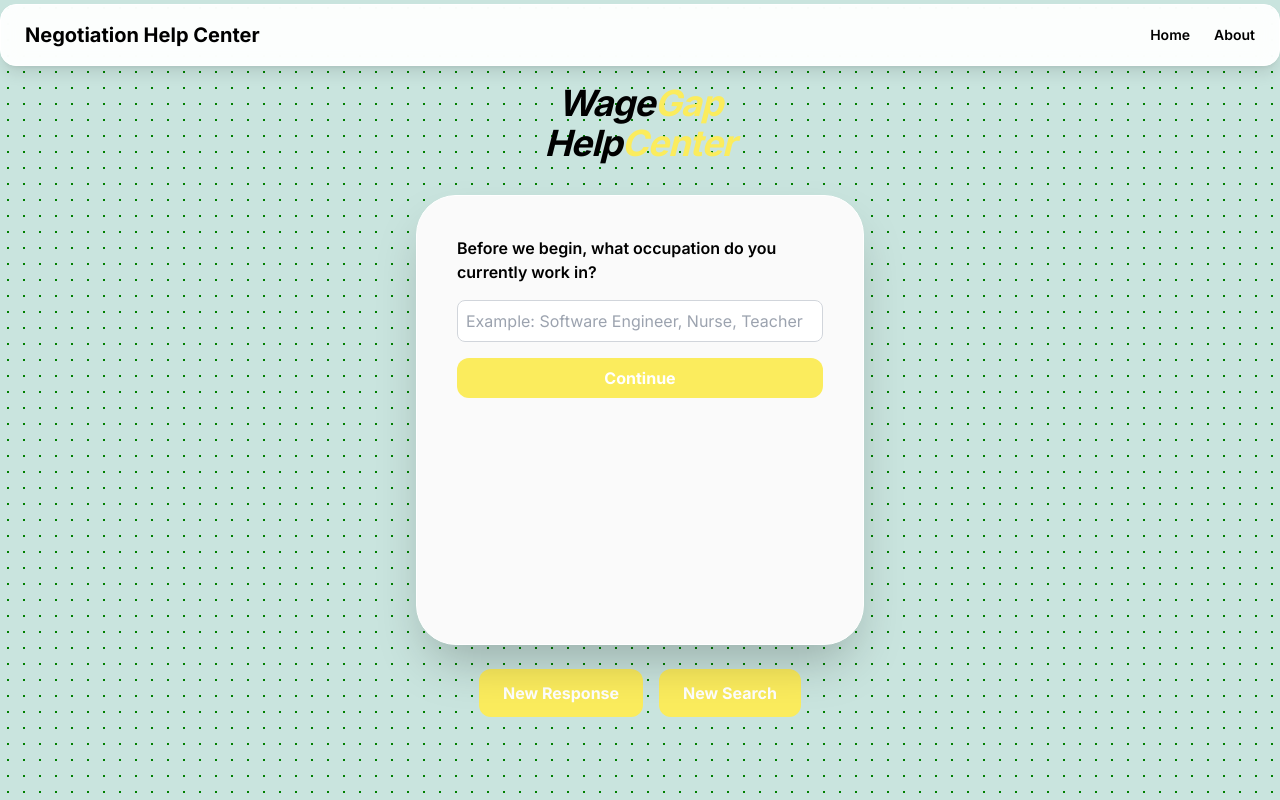
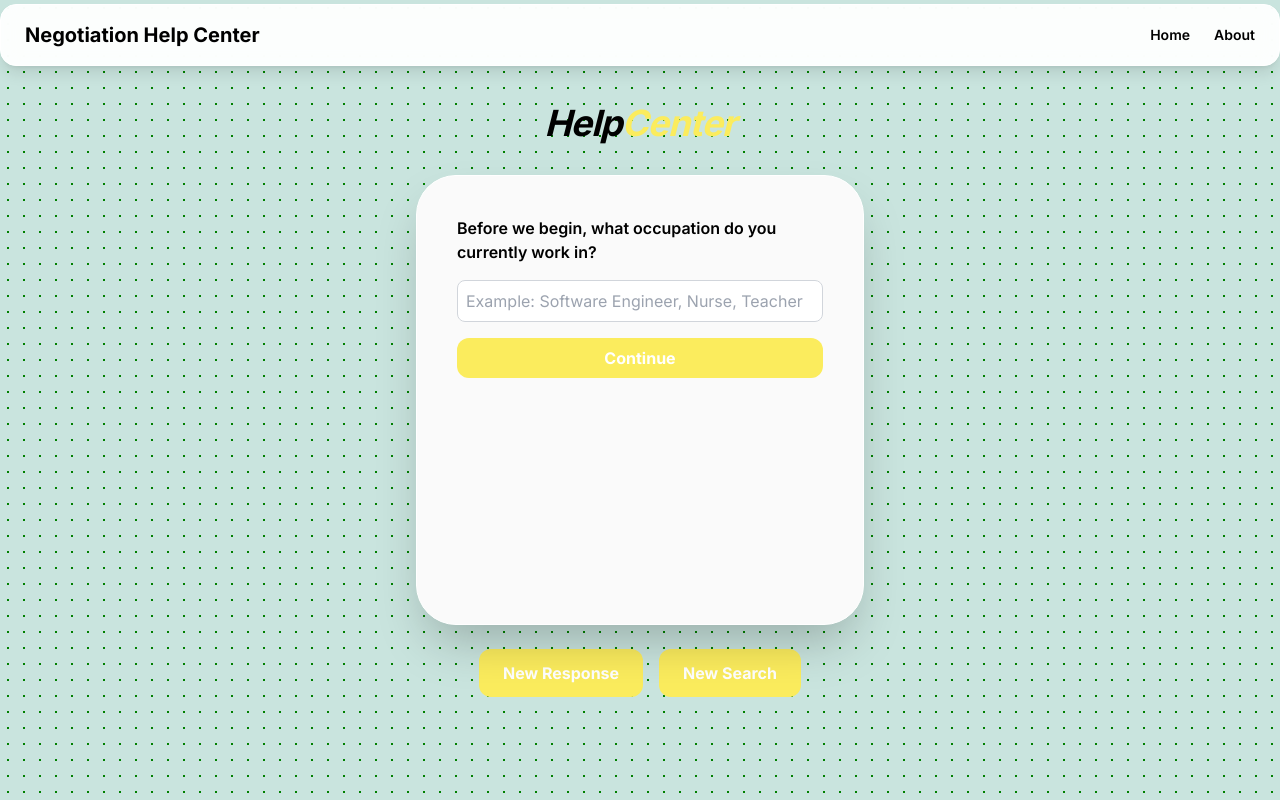
Before and after one commit to PurabJainCLT/hackviolet-2026, a Flask app: page /ai-chat in a window 1280 px wide. Run offline with Flask 3, Linux system fonts and the light colour scheme; some libraries are stand-ins or nearby versions.

Commit message:
omg look the sunrise

```diff
--- a/app.py
+++ b/app.py
@@ -82,6 +82,16 @@ def place_paygap(state_fips, geo_code, level):
         </style>
     </head>
     <body class="bg-slate-50 min-h-screen flex items-center justify-center p-4 bg-[radial-gradient(#008000_1px,transparent_1px)] [background-size:16px_16px]" style="background-color:#C9E4DE">
+        <nav class="fixed top-1 left-1/2 -translate-x-1/2 w-full flex items-center justify-between px-6 py-4 glass border border-white shadow-lg rounded-2xl z-50">
+            <div class="text-xl font-bold">
+                Negotiation Help Center
+            </div>
+
+            <div class="flex gap-6 text-sm font-semibold">
+                <a href="/" class="hover:underline">Home</a>
+                <a href="/about" class="hover:underline">About</a>
+            </div>
+        </nav>
         <div class="max-w-xl w-full bg-white shadow-2xl rounded-3xl overflow-hidden border border-slate-100">
             <div class="bg-[#FBEC5D] p-8 text-white">
                 <p class="text-stone-200 text-xs font-bold uppercase tracking-widest mb-1">
--- a/templates/aichat.html
+++ b/templates/aichat.html
@@ -37,7 +37,6 @@
     <div class="w-full max-w-md" style="margin-right: auto; margin-left: auto;">
         <div class="text-center mb-8">
             <h1 class="text-4xl text-center font-extrabold tracking-tight italic">
-                Wage<span class="text-[#FBEC5D]">Gap</span><br>
                 Help<span class="text-[#FBEC5D]">Center</span>
             </h1>
         </div>
```
Also changed, not shown: 1 other file.
